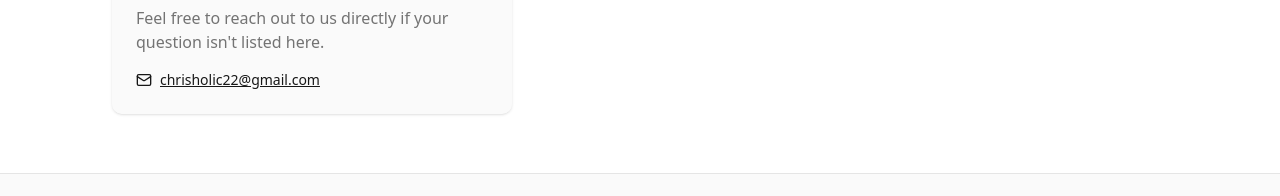
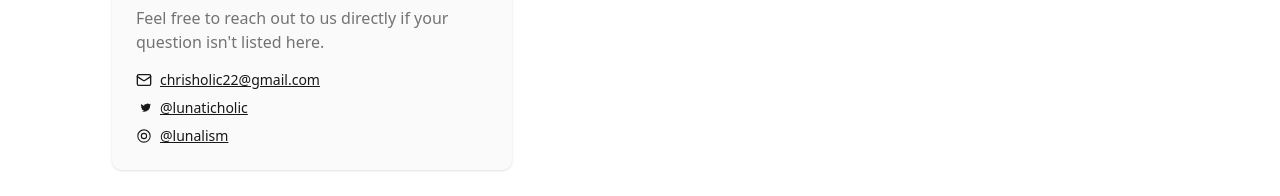
Before and after one commit to lunalism/the-million-pixel-wall, a Next.js app: page /faq in a window 1280 px wide. Shown: the part 526-722 px from the top of the page. Built offline with nearby package versions, Linux system fonts and the light colour scheme; no server answers; the database is empty; a web font is replaced by a local one.

Commit message:
change faq section

```diff
--- a/components/faq/FAQContent.tsx
+++ b/components/faq/FAQContent.tsx
@@ -37,11 +37,25 @@ export function FAQContent() {
                     <p className="text-muted-foreground mb-4">
                         Feel free to reach out to us directly if your question isn&apos;t listed here.
                     </p>
-                    <div className="flex items-center gap-2 text-sm text-primary font-medium">
-                        <MailIcon className="w-4 h-4" />
-                        <a href="mailto:hello@millionpixelwall.com" className="underline hover:no-underline">
-                            chrisholic22@gmail.com
-                        </a>
+                    <div className="flex flex-col gap-2 text-sm text-primary font-medium">
+                        <div className="flex items-center gap-2">
+                            <MailIcon className="w-4 h-4" />
+                            <a href="mailto:chrisholic22@gmail.com" className="underline hover:no-underline">
+                                chrisholic22@gmail.com
+                            </a>
+                        </div>
+                        <div className="flex items-center gap-2">
+                            <svg className="w-4 h-4" fill="currentColor" viewBox="0 0 24 24"><path d="M14.829 6.302c1.579.02 2.64.65 3.099 1.798l-6.899 4.262 2.033-6.06c.576-.014 1.096-.014 1.767 0zm6.312 1.902c.003.08.003.162.003.244 0 2.5-.947 4.776-2.66 6.51a9.155 9.155 0 0 1-6.396 2.64c-1.415 0-2.75-.333-3.93-.92a6.487 6.487 0 0 0 4.782-1.35 3.216 3.216 0 0 1-3-.221 3.224 3.224 0 0 1-1.419-2.104c.494.088.95.088 1.39-.052a3.218 3.218 0 0 1-2.55-3.158v-.04c.43.24.94.38 1.47.39a3.217 3.217 0 0 1-1-4.29 9.137 9.137 0 0 0 6.63 3.36 3.625 3.625 0 0 1-.088-.735 3.218 3.218 0 0 1 5.57-2.2 6.35 6.35 0 0 0 2.04-.777 3.214 3.214 0 0 1-1.41 1.776 6.338 6.338 0 0 0 1.85-.5 6.41 6.41 0 0 1-1.61 1.672z"/></svg>
+                            <a href="https://x.com/lunaticholic" target="_blank" rel="noopener noreferrer" className="underline hover:no-underline">
+                                @lunaticholic
+                            </a>
+                        </div>
+                        <div className="flex items-center gap-2">
+                            <svg className="w-4 h-4" fill="currentColor" viewBox="0 0 24 24"><path d="M12.004 2.002c-5.525 0-10 4.475-10 10s4.475 10 10 10 10-4.475 10-10-4.475-10-10-10zm0 18.389c-4.636 0-8.39-3.754-8.39-8.39s3.754-8.39 8.39-8.39 8.39 3.754 8.39 8.39-3.754 8.39-8.39 8.39zm.001-13.2a4.81 4.81 0 1 0 0 9.619 4.81 4.81 0 0 0 0-9.619zm0 7.957a3.147 3.147 0 1 1 0-6.295 3.147 3.147 0 0 1 0 6.295z"/></svg>
+                            <a href="https://instagram.com/lunalism" target="_blank" rel="noopener noreferrer" className="underline hover:no-underline">
+                                @lunalism
+                            </a>
+                        </div>
                     </div>
                 </div>
 
```
